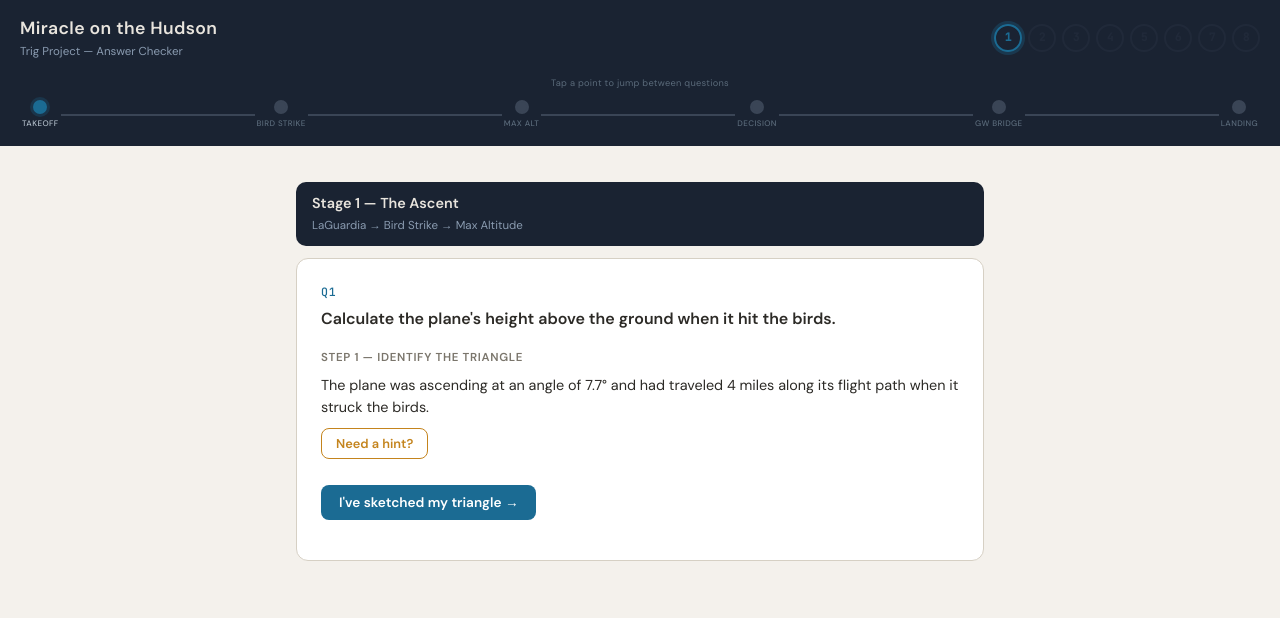
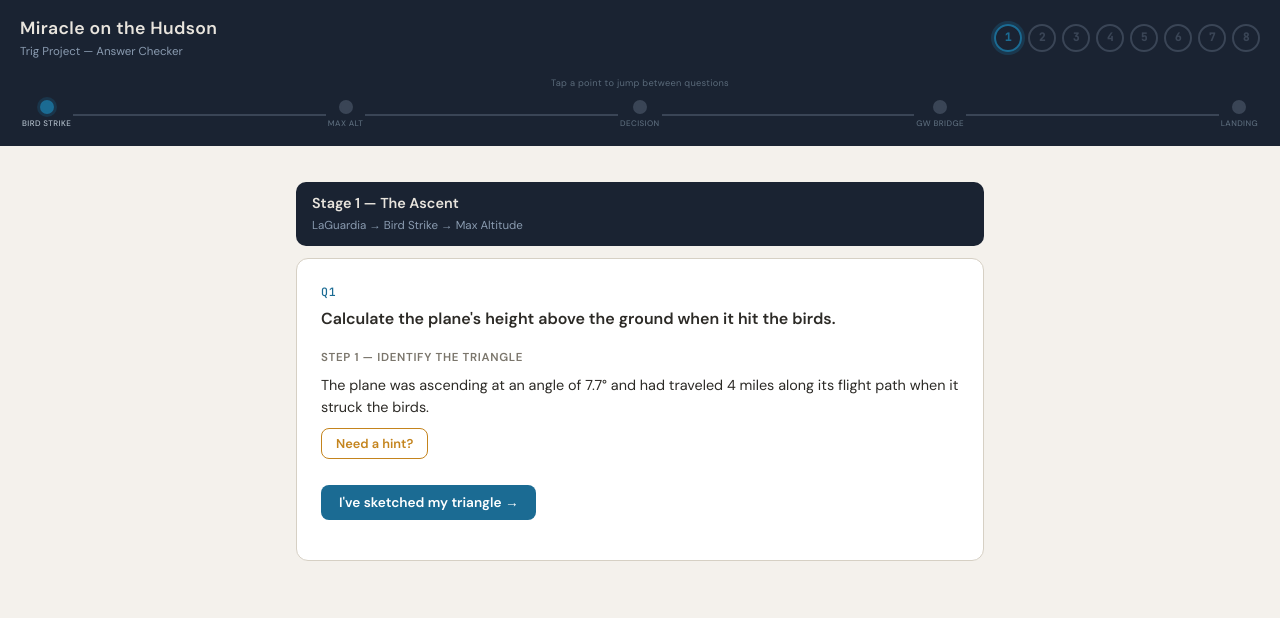
Before and after one commit to sensei-nikku/sully-checker, a plain HTML site: page index.html in a window 1280 px wide. Drawn offline with Linux system fonts and the light colour scheme.

Commit message:
Update index.html
Added some UI functionality and removed weird visual bugs in nav.

```diff
--- a/index.html
+++ b/index.html
@@ -160,8 +160,8 @@ select.s-err{border-color:var(--err);background:var(--err-lt)}
 <main class="main" id="main"></main>
 
 <script>
-var NODES = ['Takeoff','Bird Strike','Max Alt','Decision','GW Bridge','Landing'];
-var NODE_Q_MAP = [0, 0, 1, 2, 4, 6];
+var NODES = ['Bird Strike','Max Alt','Decision','GW Bridge','Landing'];
+var NODE_Q_MAP = [0, 1, 2, 4, 6];
 
 var STAGES = [
   {t:'Stage 1 \u2014 The Ascent', d:'LaGuardia \u2192 Bird Strike \u2192 Max Altitude'},
@@ -183,11 +183,11 @@ var QS = [
   {id:'q3', stage:1, num:'Q3', type:'select',
     prompt:'The plane dropped 1,390 feet while covering 0.5 miles horizontally. Was the actual distance traveled greater than, less than, or equal to 0.5 miles?',
     hint:'The horizontal distance is one leg of the right triangle. The actual flight path is the hypotenuse. In any right triangle, which side is always the longest?',
-    options:['Choose one...','Greater than 0.5 miles','Less than 0.5 miles','Equal to 0.5 miles'], correct:'Greater than 0.5 miles'},
+    options:['Choose one...','Greater than 0.5 miles','Less than 0.5 miles','Equal to 0.5 miles'], ch:1846527719},
   {id:'q4', stage:1, num:'Q4', type:'select',
     prompt:'How do you know?',
     hint:'Think about the relationship between the hypotenuse and the legs in any right triangle.',
-    options:['Choose one...','The hypotenuse is always longer than either leg','The angle was steep so it went farther','The plane was moving fast'], correct:'The hypotenuse is always longer than either leg'},
+    options:['Choose one...','The hypotenuse is always longer than either leg','The angle was steep so it went farther','The plane was moving fast'], ch:173942290},
   {id:'q5', stage:1, num:'Q5', type:'trig', unitType:'degrees',
     prompt:'At what angle did the plane descend?',
     context:'The plane dropped 1,390 feet. The horizontal distance covered was 0.5 miles.',
@@ -249,6 +249,10 @@ function qUnlocked(qi) {
   if (p.stage !== q.stage) return true;
   return S[p.id].dismissed;
 }
+function qReachable(qi) {
+  // For nav: any question in an unlocked stage is reachable
+  return stageOk(QS[qi].stage);
+}
 function stageDone(st) {
   for (var i = 0; i < QS.length; i++) { if (QS[i].stage === st && !S[QS[i].id].dismissed) return false; }
   return true;
@@ -275,10 +279,12 @@ function detectUnit(q,s){
   return(nv.length>0&&small)?'miles':'feet';
 }
 
+function _h(s){var v=5381;for(var i=0;i<s.length;i++){v=((v<<5)+v)+s.charCodeAt(i);v=v&v;}return v>>>0;}
+
 // ── ACTIONS ──
 function navTo(qi) {
-  if(qi<0||qi>=QS.length||!qUnlocked(qi))return;
-  if(qi>activeQ){for(var j=activeQ;j<qi;j++){if(qUnlocked(j)&&!S[QS[j].id].dismissed&&!S[QS[j].id].correct)S[QS[j].id].skipped=true;}}
+  if(qi<0||qi>=QS.length)return;
+  if(qi>activeQ){for(var j=activeQ;j<qi;j++){if(!S[QS[j].id].dismissed&&!S[QS[j].id].correct)S[QS[j].id].skipped=true;}}
   S[QS[qi].id].skipped=false;
   activeQ=qi;render();window.scrollTo({top:0,behavior:'smooth'});
 }
@@ -298,7 +304,7 @@ function updField(id,k,v){S[id].fields[k]=v;S[id].result=null;S[id].ratioOk=fals
 function selAns(id,v){S[id].value=v;S[id].correct=false;render();}
 function chkSel(id){
   var q=null;for(var i=0;i<QS.length;i++){if(QS[i].id===id){q=QS[i];break;}}
-  S[id].correct=(S[id].value===q.correct);render();
+  S[id].correct=(_h(S[id].value)===q.ch);render();
 }
 function updCalc(id,val){S[id].calcValue=val;S[id].calcFeedback='';}
 function updCalcUnit(id,val){S[id].calcUnit=val;S[id].calcFeedback='';}
@@ -361,8 +367,9 @@ function checkClearance(id){
   var q=null;for(var i=0;i<QS.length;i++){if(QS[i].id===id){q=QS[i];break;}}
   var s=S[id];var typed=parseFloat(s.calcValue);
   if(isNaN(typed)){s.calcFeedback='err:Enter a number.';render();return;}
-  if(typed>=750&&typed<=1050){s.correct=true;s.calcFeedback='ok';}
-  else if(typed>=600&&typed<=1200){s.calcFeedback='warn:That\'s in the neighborhood but seems off. Clearance = (height at bridge) \u2212 212. Double-check your subtraction.';}
+  var _a=q.bridgeHeight*3+114,_b=q.bridgeHeight*5-10,_c=q.bridgeHeight*3-36,_d=q.bridgeHeight*6-72;
+  if(typed>=_a&&typed<=_b){s.correct=true;s.calcFeedback='ok';}
+  else if(typed>=_c&&typed<=_d){s.calcFeedback='warn:That\'s in the neighborhood but seems off. Clearance = (height at bridge) \u2212 212. Double-check your subtraction.';}
   else{s.calcFeedback='err:That doesn\'t seem right. Clearance = (your Q7 answer) \u2212 212 feet. Try again, or bring your work to your teacher.';}
   render();
 }
@@ -375,8 +382,9 @@ function render(){
     var q=QS[qi];
     if(q.stage!==cs){
       cs=q.stage;
-      if(stageDone(q.stage)){while(qi<QS.length-1&&QS[qi+1].stage===q.stage)qi++;continue;}
-      if(stageOk(q.stage)){var sh=document.createElement('div');sh.className='sh v';sh.innerHTML='<h2>'+STAGES[q.stage].t+'</h2><p>'+STAGES[q.stage].d+'</p>';m.appendChild(sh);}
+      var stageHasActive=false;for(var k=0;k<QS.length;k++){if(QS[k].stage===q.stage&&k===activeQ){stageHasActive=true;break;}}
+      if(stageDone(q.stage)&&!stageHasActive){while(qi<QS.length-1&&QS[qi+1].stage===q.stage)qi++;continue;}
+      if(stageHasActive||stageOk(q.stage)){var sh=document.createElement('div');sh.className='sh v';sh.innerHTML='<h2>'+STAGES[q.stage].t+'</h2><p>'+STAGES[q.stage].d+'</p>';m.appendChild(sh);}
     }
     var s=S[q.id];var card=document.createElement('div');
     if(s.dismissed){
@@ -386,7 +394,7 @@ function render(){
       card.className='card skipped';card.id='c-'+q.id;
       card.innerHTML='<div class="qn">'+q.num+'<span class="skip-tag">\u25CB Skipped \u2014 tap to return</span></div>';
       (function(idx){card.addEventListener('click',function(){navTo(idx);});})(qi);
-    }else if(qi===activeQ&&qUnlocked(qi)){
+    }else if(qi===activeQ){
       card.className='card v';card.id='c-'+q.id;
       var h='<div class="qn">'+q.num+'</div><div class="qp">'+q.prompt+'</div>';
       if(q.type==='trig')h+=renderTrig(q,s,qi);
@@ -510,9 +518,8 @@ function renderDots(){
     if(s.dismissed){dot.classList.add('done');}
     else if(s.skipped){dot.classList.add('skip');}
     else if(i===activeQ){dot.classList.add('active');}
-    else if(!qUnlocked(i)){dot.classList.add('locked');}
     dot.textContent=(i+1);
-    (function(idx){dot.addEventListener('click',function(){if(qUnlocked(idx))navTo(idx);});})(i);
+    (function(idx){dot.addEventListener('click',function(){navTo(idx);});})(i);
     c.appendChild(dot);
   }
 }
@@ -520,22 +527,30 @@ function renderDots(){
 // ── FLIGHT TRACK ──
 function renderTrack(){
   var t=document.getElementById('ft');t.innerHTML='';
-  var done=0;for(var i=0;i<QS.length;i++){if(S[QS[i].id].dismissed)done++;}
-  var ai=Math.min(Math.floor(done*NODES.length/QS.length),NODES.length-1);
+  // Find which node the active question belongs to
+  var activeNode=0;
+  for(var i=NODES.length-1;i>=0;i--){if(activeQ>=NODE_Q_MAP[i]){activeNode=i;break;}}
   var nodeSkipped=[];
   for(var i=0;i<NODES.length;i++){var startQ=NODE_Q_MAP[i];var endQ=(i<NODES.length-1)?NODE_Q_MAP[i+1]:QS.length;var hs=false;for(var j=startQ;j<endQ;j++){if(S[QS[j].id].skipped){hs=true;break;}}nodeSkipped.push(hs);}
+  // Check which nodes are fully complete
+  var nodeDone=[];
+  for(var i=0;i<NODES.length;i++){var startQ=NODE_Q_MAP[i];var endQ=(i<NODES.length-1)?NODE_Q_MAP[i+1]:QS.length;var allDone=true;for(var j=startQ;j<endQ;j++){if(!S[QS[j].id].dismissed){allDone=false;break;}}nodeDone.push(allDone);}
   for(var i=0;i<NODES.length;i++){
-    if(i>0){var ln=document.createElement('div');ln.className='fl'+(i<=ai?' c':'');t.appendChild(ln);}
-    var n=document.createElement('div');var cls='fn';if(i<ai)cls+=' c';else if(i===ai)cls+=' a';if(nodeSkipped[i])cls+=' sk';n.className=cls;
+    if(i>0){var ln=document.createElement('div');ln.className='fl'+(nodeDone[i-1]?' c':'');t.appendChild(ln);}
+    var n=document.createElement('div');var cls='fn';
+    if(nodeDone[i])cls+=' c';
+    else if(i===activeNode)cls+=' a';
+    if(nodeSkipped[i])cls+=' sk';
+    n.className=cls;
     n.innerHTML='<div class="d"></div><div class="l">'+NODES[i]+'</div>';
-    (function(idx){n.addEventListener('click',function(){var tq=NODE_Q_MAP[idx];for(var j=tq;j<QS.length;j++){if(qUnlocked(j)&&!S[QS[j].id].dismissed){navTo(j);return;}}for(var j=tq;j>=0;j--){if(qUnlocked(j)){navTo(j);return;}}});})(i);
+    (function(idx){n.addEventListener('click',function(){var tq=NODE_Q_MAP[idx];for(var j=tq;j<QS.length;j++){if(!S[QS[j].id].dismissed){navTo(j);return;}}navTo(tq);});})(i);
     t.appendChild(n);
   }
 }
 
 // ── INIT ──
 init();
-for(var i=0;i<QS.length;i++){if(!S[QS[i].id].dismissed&&qUnlocked(i)){activeQ=i;break;}}
+for(var i=0;i<QS.length;i++){if(!S[QS[i].id].dismissed){activeQ=i;break;}}
 render();
 </script>
 </body>
```
